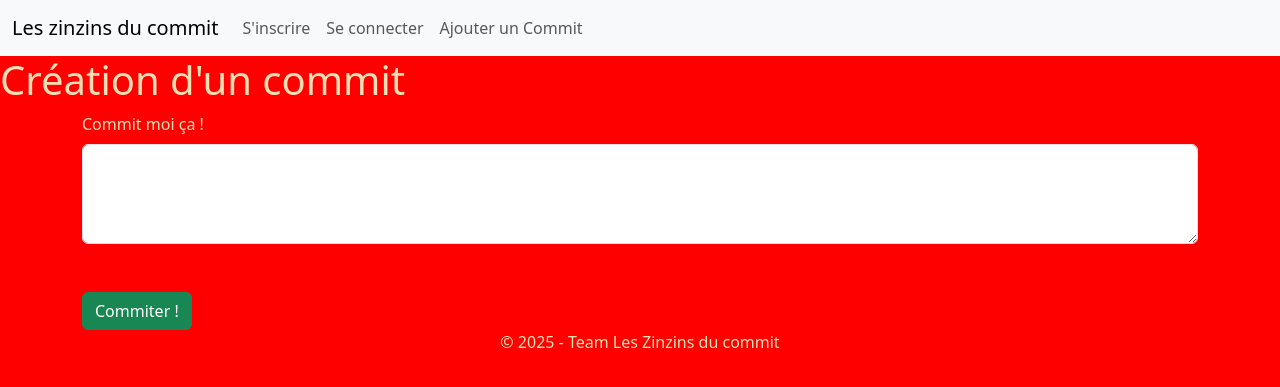
After one commit to KevinVigne/Zinzin-du-commit, a PHP site: the page made by src/Views/addCommit.view.php in a window 1280 px wide. The commit adds this page. Shown: the top 387 px of the page. Run offline with PHP 8.4, Linux system fonts and the light colour scheme; the template is opened without the code that fills it, so the values that code supplies are empty; some libraries are stand-ins or nearby versions.

Commit message:
Création de la page Nouveau Commit

```diff
--- a/public/index.php
+++ b/public/index.php
@@ -9,5 +9,6 @@ $router->addRoute('/', 'HomeController', 'index');
 $router->addRoute('/inscription', 'RegisterController', 'index');
 $router->addRoute('/connexion', 'SessionController', 'login');
 $router->addRoute('/deconnexion', 'SessionController', 'logout');
+$router->addRoute('/ajoutCommit', 'CommitController', 'addCommit');
 
 $router->handleRequest();
--- /dev/null
+++ b/src/Views/addCommit.view.php
@@ -0,0 +1,22 @@
+<?php
+require_once(__DIR__ . "/partials/head.view.php");
+?>
+<h1>Création d'un commit</h1>
+<form method="POST">
+    <div class="container">
+        <div class="form-group">
+            <label for="commit" class="form-label">Commit moi ça !</label>
+            <textarea class="form-control" id="commit" name="commit" style="height: 100px"></textarea>
+            <?php
+            if(isset($this->arrayError['commit'])){
+                ?>
+                    <p class="text-danger"><?= $this->arrayError['commit']?></p>
+                <?php
+            }
+            ?>
+        </div>
+        <button type="submit" name="addCommit" class="btn btn-success mt-5">Commiter !</button>
+    </div>
+</form>
+<?php
+require_once(__DIR__ . "/partials/footer.view.php");
--- a/src/Views/partials/head.view.php
+++ b/src/Views/partials/head.view.php
@@ -21,7 +21,6 @@
       <ul class="navbar-nav">
         <?php
           if(isset($_SESSION['user'])){
-
         ?>
           <li class="nav-item">
             <a class="nav-link" href="/deconnexion">Se déconnecter</a>
@@ -38,6 +37,10 @@
         <?php
         }
         ?>
+
+        <li class="nav-item">
+            <a class="nav-link" href="/ajoutCommit">Ajouter un Commit</a>
+        </li>
       </ul>
     </div>
   </div>
```
Also changed, not shown: src/Controllers/CommitController.php (added, +14 -0 lines).
